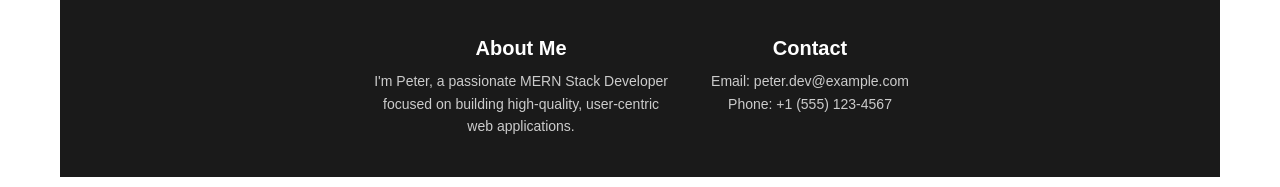
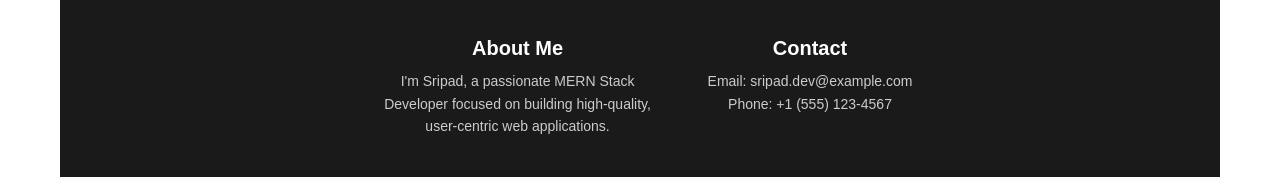
Before and after one commit to sripadgr/sripadgr.github.io, a plain HTML site: page index.html in a window 1280 px wide. Shown: the part 1495-1682 px from the top of the page. Drawn offline with Linux system fonts and the light colour scheme; files that its build step writes are made by us from their sources.

Commit message:
Update index.html

```diff
--- a/index.html
+++ b/index.html
@@ -88,14 +88,14 @@
           <div class="footer-about">
             <h3>About Me</h3>
             <p>
-              I'm Peter, a passionate MERN Stack Developer focused on building high-quality, user-centric web applications.
+              I'm Sripad, a passionate MERN Stack Developer focused on building high-quality, user-centric web applications.
             </p>
           </div>
           </section>
           <section id="contact">
           <div class="footer-contact">
             <h3>Contact</h3>
-            <p>Email: peter.dev@example.com</p>
+            <p>Email: sripad.dev@example.com</p>
             <p>Phone: +1 (555) 123-4567</p>
           </div>
           </section>
```
